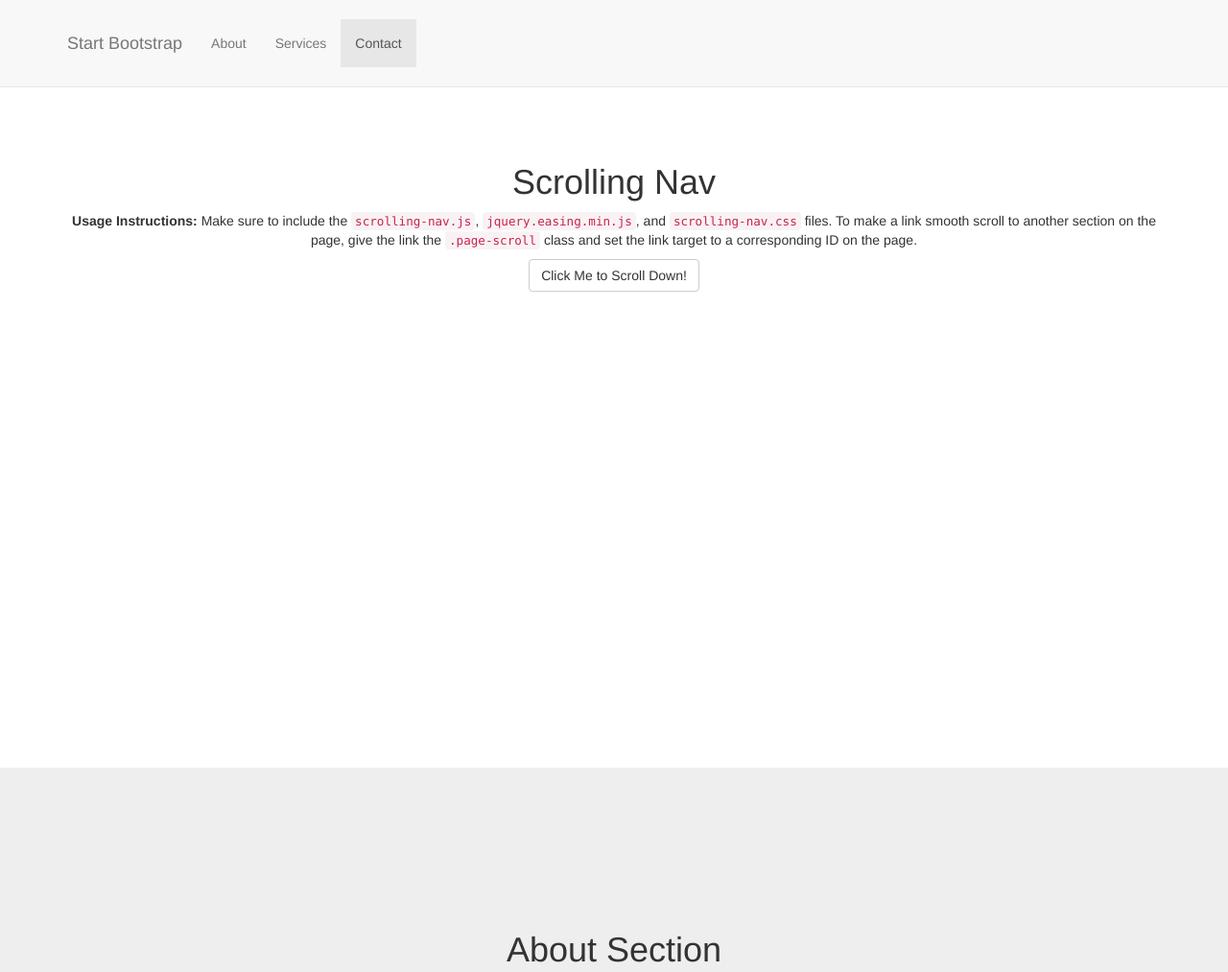
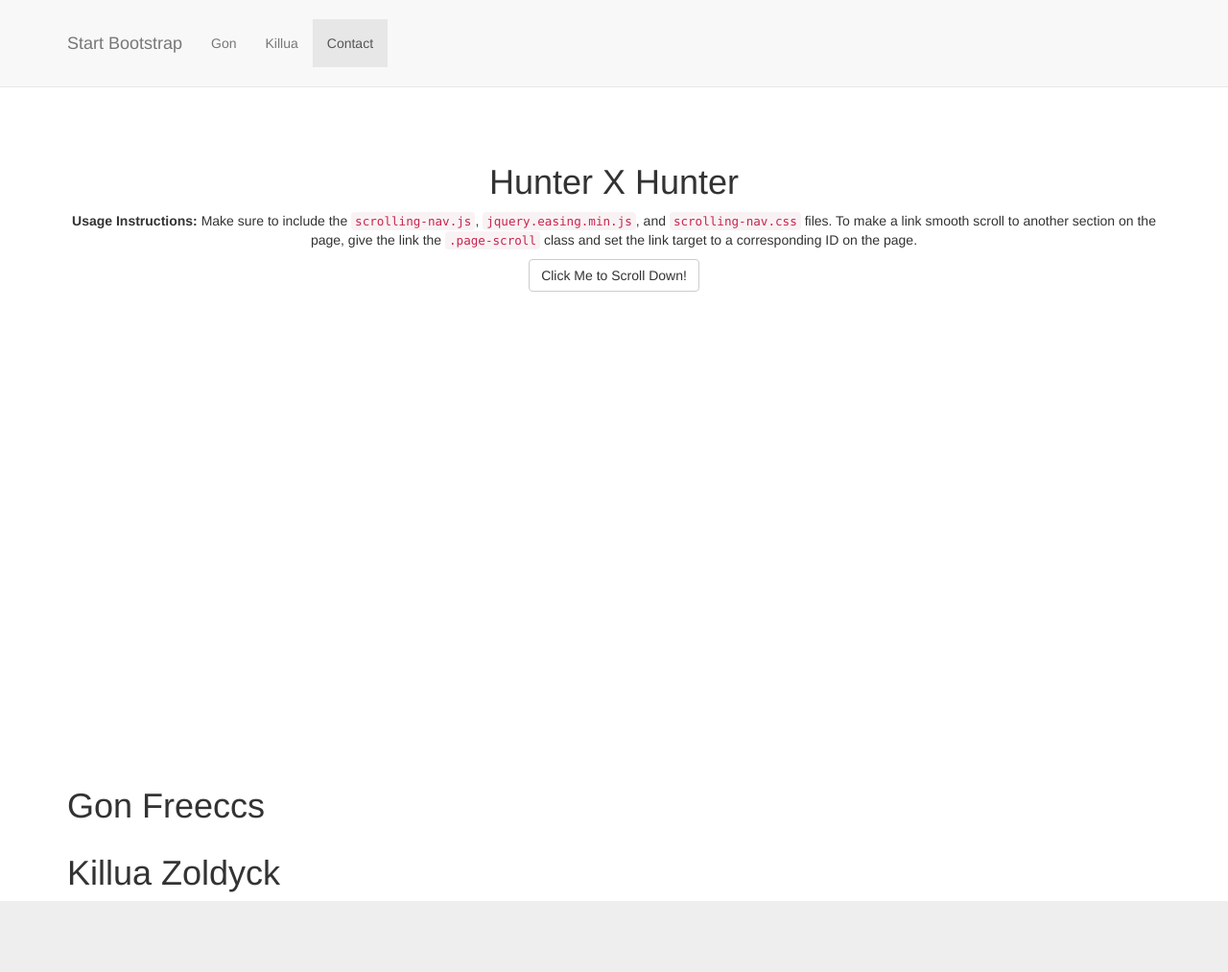
Before and after one commit to StephanNears/StephanNears.github.io, a plain HTML site: page index.html in a window 1280 px wide. Shown: the top 1013 px of the page at 96% size. Drawn offline with Linux system fonts and the light colour scheme.

Commit message:
Update index.html

```diff
--- a/index.html
+++ b/index.html
@@ -51,10 +51,10 @@
                         <a class="page-scroll" href="#page-top"></a>
                     </li>
                     <li>
-                        <a class="page-scroll" href="#about">About</a>
+                        <a class="page-scroll" href="#Gon">Gon</a>
                     </li>
                     <li>
-                        <a class="page-scroll" href="#services">Services</a>
+                        <a class="page-scroll" href="#Killua">Killua</a>
                     </li>
                     <li>
                         <a class="page-scroll" href="#contact">Contact</a>
@@ -71,7 +71,7 @@
         <div class="container">
             <div class="row">
                 <div class="col-lg-12">
-                    <h1>Scrolling Nav</h1>
+                    <h1>Hunter X Hunter</h1>
                     <p><strong>Usage Instructions:</strong> Make sure to include the <code>scrolling-nav.js</code>, <code>jquery.easing.min.js</code>, and <code>scrolling-nav.css</code> files. To make a link smooth scroll to another section on the page, give the link the <code>.page-scroll</code> class and set the link target to a corresponding ID on the page.</p>
                     <a class="btn btn-default page-scroll" href="#about">Click Me to Scroll Down!</a>
                 </div>
@@ -80,22 +80,22 @@
     </section>
 
     <!-- About Section -->
-    <section id="about" class="about-section">
+    <section id="Gon" class="Gon Freeccs">
         <div class="container">
             <div class="row">
                 <div class="col-lg-12">
-                    <h1>About Section</h1>
+                    <h1>Gon Freeccs</h1>
                 </div>
             </div>
         </div>
     </section>
 
     <!-- Services Section -->
-    <section id="services" class="services-section">
+    <section id="Killua" class="Killua Zoldyck">
         <div class="container">
             <div class="row">
                 <div class="col-lg-12">
-                    <h1>Services Section</h1>
+                    <h1>Killua Zoldyck</h1>
                 </div>
             </div>
         </div>
```
